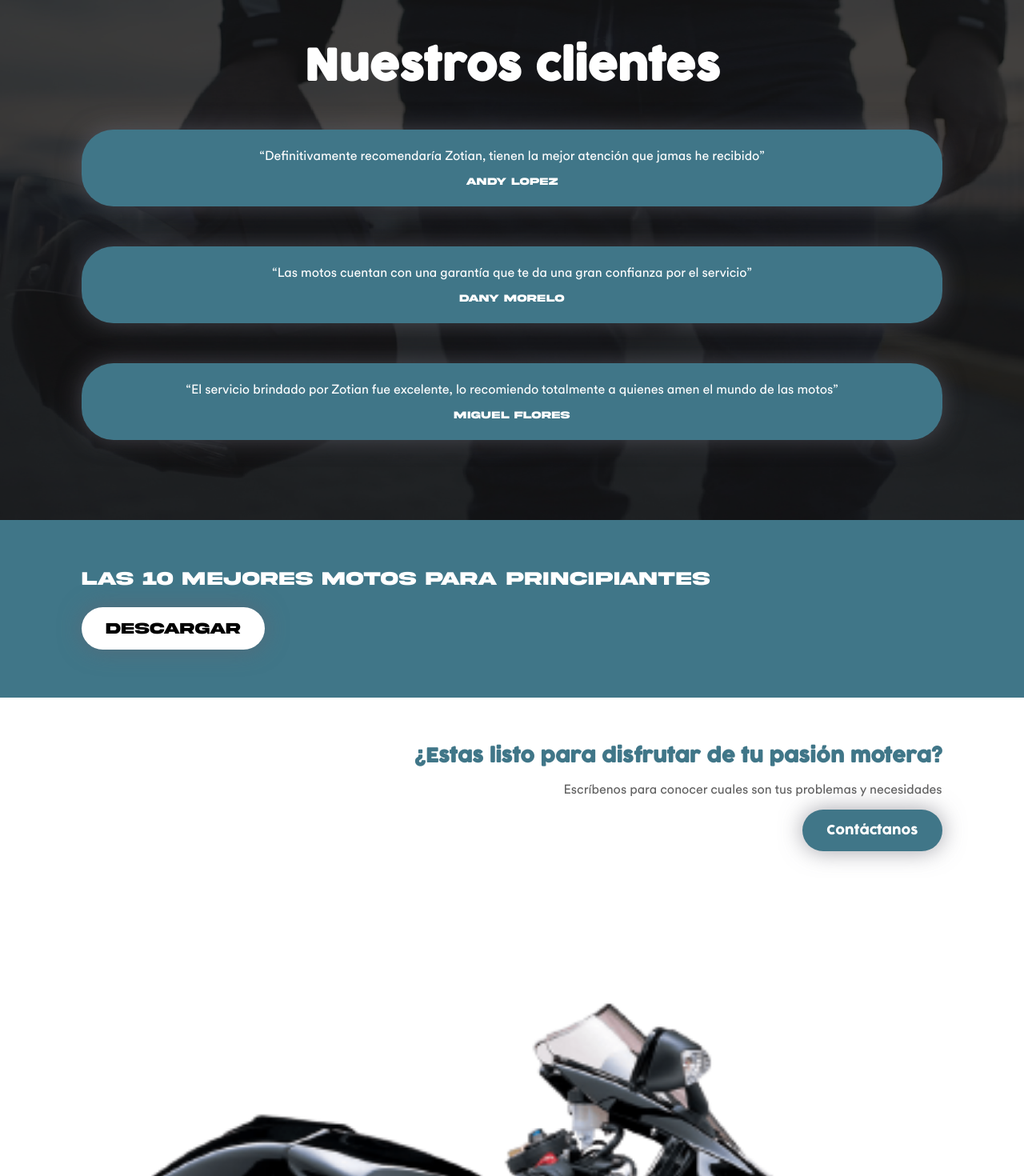
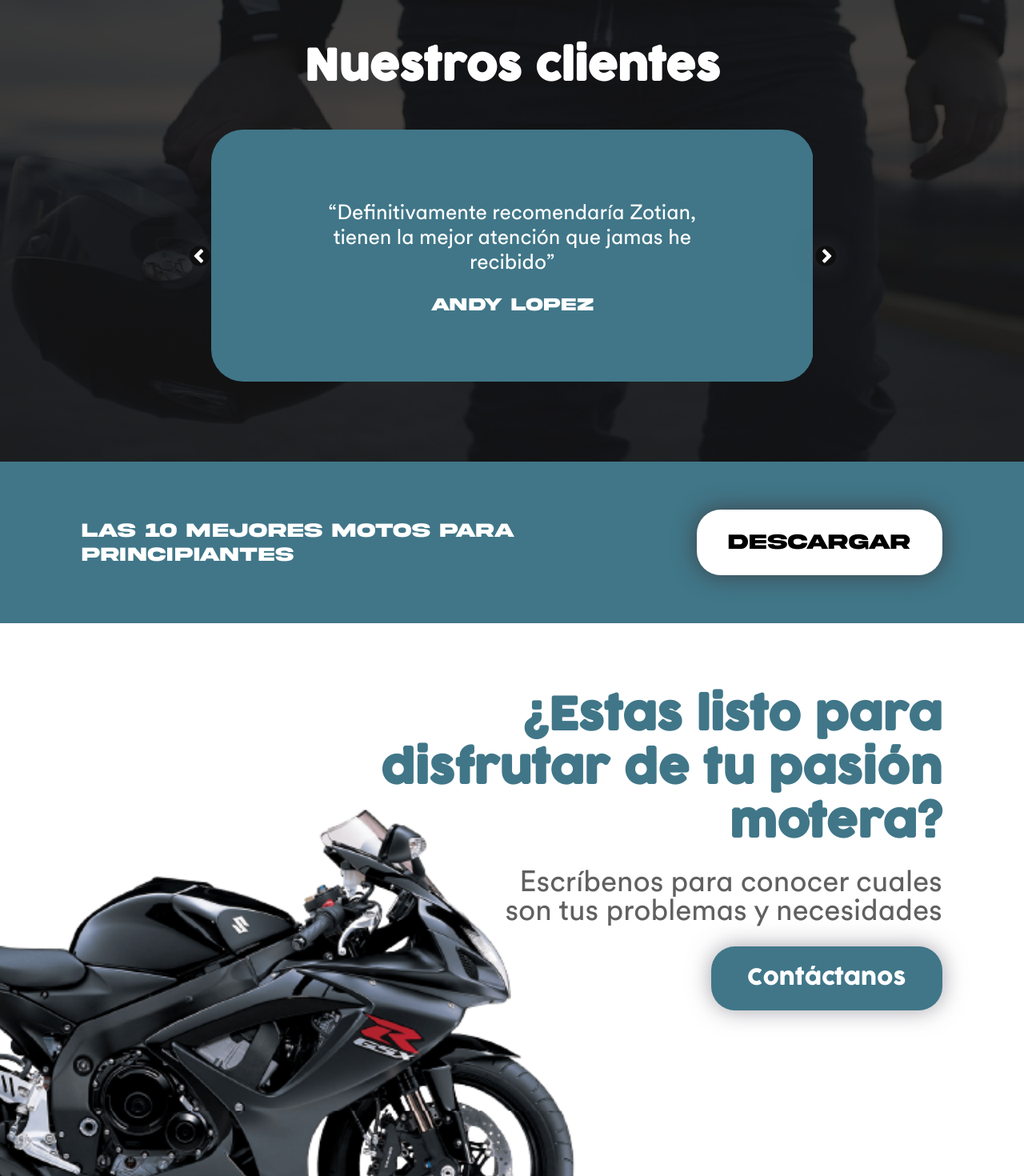
Before and after one commit to RebelsDev/zotian, a Next.js app: page / in a window 1280 px wide. Shown: the part 3704-5174 px from the top of the page at 80% size. Built offline with nearby package versions, Linux system fonts and the light colour scheme.

Commit message:
add font in hero

```diff
--- a/pages/index.jsx
+++ b/pages/index.jsx
@@ -15,6 +15,15 @@ export default function Home() {
   const settings = {
     dots: false,
     infinite: true,
+    speed: 500,
+    slidesToShow: 1,
+    slidesToScroll: 1
+  };
+
+  const settings_fade = {
+    dots: false,
+    infinite: true,
+    fade: true,
     speed: 500,
     slidesToShow: 1,
     slidesToScroll: 1
@@ -265,7 +274,8 @@ export default function Home() {
               Nuestros clientes
             </h2>
 
-            <div className={styles.testimonios_elements}>
+            <div className={styles.testimonios_elements} >
+              <div id='mobile'>
                 <div className={styles.testimonio_element}>
                   <p>“Definitivamente recomendaría
                     Zotian, tienen la mejor atención
@@ -283,6 +293,35 @@ export default function Home() {
                 <div className={styles.testimonio_element}>
                   <p>“El servicio brindado por Zotian fue excelente, lo recomiendo totalmente a quienes amen el mundo de las motos”</p>
                   <h3>MIGUEL FLORES</h3>
+                </div>
+
+              </div>
+
+              <div id='desktop'>
+
+                <div id='secondary-slider' className={styles.secondary_slider}>
+
+                  <Slider {...settings_fade}>
+                    <div className={styles.testimonio_element}>
+                      <p>“Definitivamente recomendaría
+                        Zotian, tienen la mejor atención
+                        que jamas he recibido”</p>
+                      <h3>Andy Lopez</h3>
+                    </div>
+
+                    <div className={styles.testimonio_element}>
+                      <p>“Las motos cuentan con una
+                        garantía que te da una gran
+                        confianza por el servicio”</p>
+                      <h3>dany morelo</h3>
+                    </div>
+
+                    <div className={styles.testimonio_element}>
+                      <p>“El servicio brindado por Zotian fue excelente, lo recomiendo totalmente a quienes amen el mundo de las motos”</p>
+                      <h3>MIGUEL FLORES</h3>
+                    </div>
+                  </Slider>
+                </div>
               </div>
             </div>
           </div>
--- a/styles/Home.module.scss
+++ b/styles/Home.module.scss
@@ -298,7 +298,6 @@
   }
 
   #quien_soy {
-
     .container {
       display: flex;
       width: 50%;
@@ -332,27 +331,27 @@
       z-index: -1;
     }
   }
-  #propuesta{
-    .propuesta_hero{
+  #propuesta {
+    .propuesta_hero {
       display: flex;
       flex-direction: row-reverse;
       gap: 5%;
-      button{
+      button {
         font-size: 25px;
         padding: 20px 50px;
       }
     }
-    .main_slider{
+    .main_slider {
       width: 50%;
     }
-    .propuesta_title{
+    .propuesta_title {
       text-align: start;
       display: flex;
       flex-direction: column;
       justify-content: center;
       align-items: flex-start;
     }
-    h2{
+    h2 {
       font-size: 33px;
     }
   }
@@ -368,18 +367,28 @@
       flex-direction: column;
       gap: 50px;
       padding-bottom: 40px;
+      width: 70%;
+      margin: auto;
     }
     .testimonio_element {
-    box-shadow: rgba(100, 100, 111, 0.6) 0px 0px 29px 0px;
-    padding: 10px 30px;
+      // margin: 50px;
+      // margin-left: 20px;
+      box-shadow: none;
+      padding: 60px 30px;
       border-radius: 40px;
       background-color: $accent-color;
       color: white !important;
       h3 {
-      font-size: 13px;
+        font-size: 23px;
         font-family: "Akira Expanded", Verdana, Geneva, Tahoma, sans-serif;
       }
       p {
+        padding-top: 30px;
+        // padding-bottom: 30px;
+        margin: auto;
+        width: 70%;
+        font-size: 26px;
+        line-height: 120%;
         color: white;
       }
     }
@@ -395,4 +404,68 @@
       z-index: -1;
     }
   }
+  #lead_magnet {
+    background-color: $accent-color;
+    .container {
+      display: flex;
+      justify-content: space-between;
+      align-items: center;
+      gap: 10%;
     }
+    h2 {
+      font-family: "Akira Expanded", Verdana, Geneva, Tahoma, sans-serif;
+      font-size: 25px;
+      margin-bottom: 0;
+      // color: black;
+      color: white;
+    }
+    button {
+      background-color: white;
+      text-transform: uppercase;
+      font-family: "Akira Expanded", Verdana, Geneva, Tahoma, sans-serif;
+      color: black;
+      font-size: 27px;
+      padding: 25px 40px;
+      box-shadow: rgba(61, 61, 65, 0.9) 0px 0px 29px 0px !important;
+    }
+  }
+  #hero_footer {
+    position: relative;
+    text-align: end;
+    .container{
+      height: 90vh;
+    }
+    h2 {
+      margin: auto;
+      margin-right: 0;
+      margin-top: 3vh;
+      width: 70%;
+      // 40px a 75px
+      font-size: clamp(2.5rem, 1.0417rem + 3.0382vw, 4.6875rem);
+      margin-bottom: 0px;
+    }
+    p {
+      margin: auto;
+      margin-right: 0;
+      margin-bottom: 3vh;
+      margin-top: 3vh;
+      width: 55%;
+      // 30 a 45px
+      font-size: clamp(1.875rem, 1.25rem + 1.3021vw, 2.8125rem);
+    }
+    button {
+      padding: 20px 45px;
+      // 22 a 35
+      font-size: clamp(1.375rem, 0.8333rem + 1.1285vw, 2.1875rem);
+    }
+    img {
+      position: absolute;
+      bottom: 0%;
+      width: 60%;
+      display: block;
+      margin: 0;
+      padding: 0;
+      transform: scale(1.01);
+    }
+  }
+}
```
Lines whose indentation alone changed are shown as unchanged.
